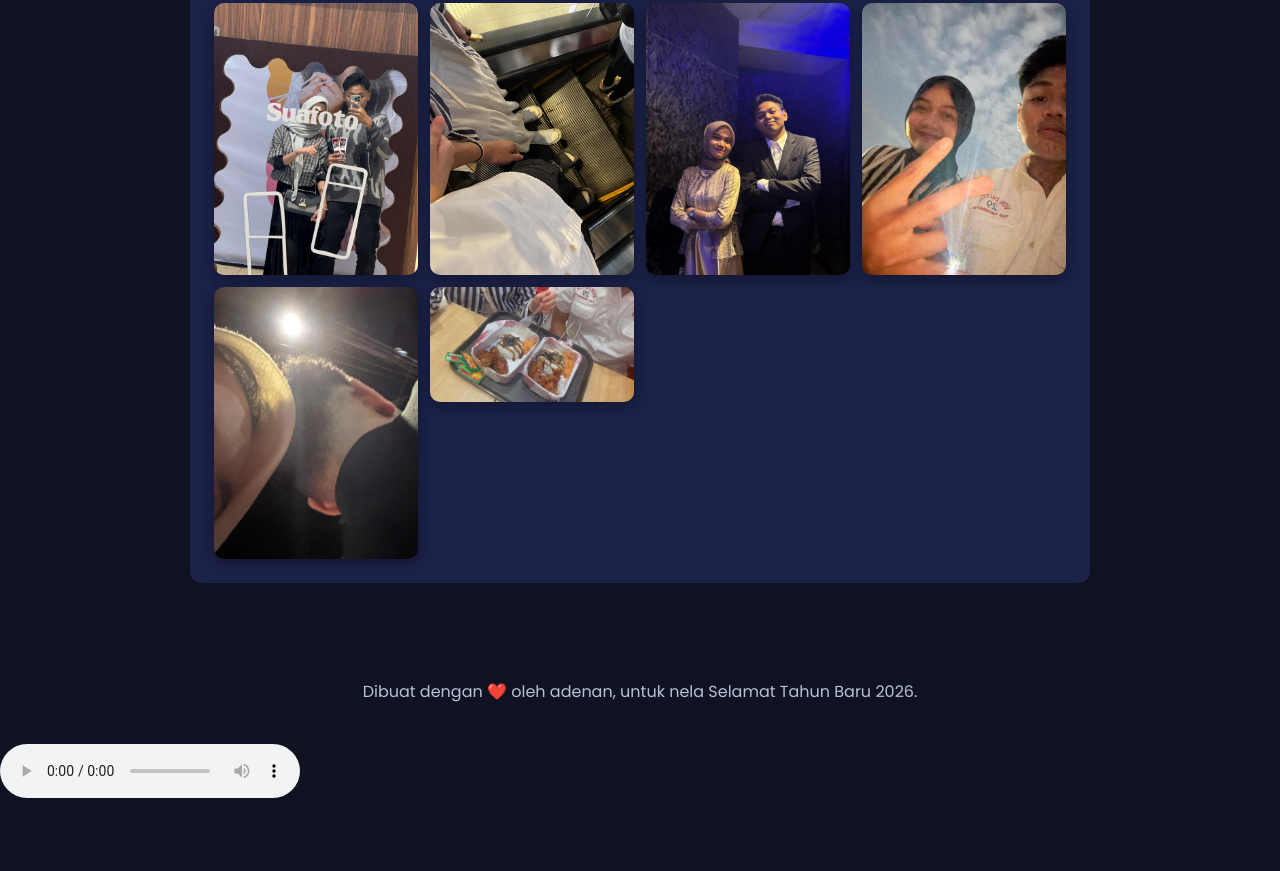
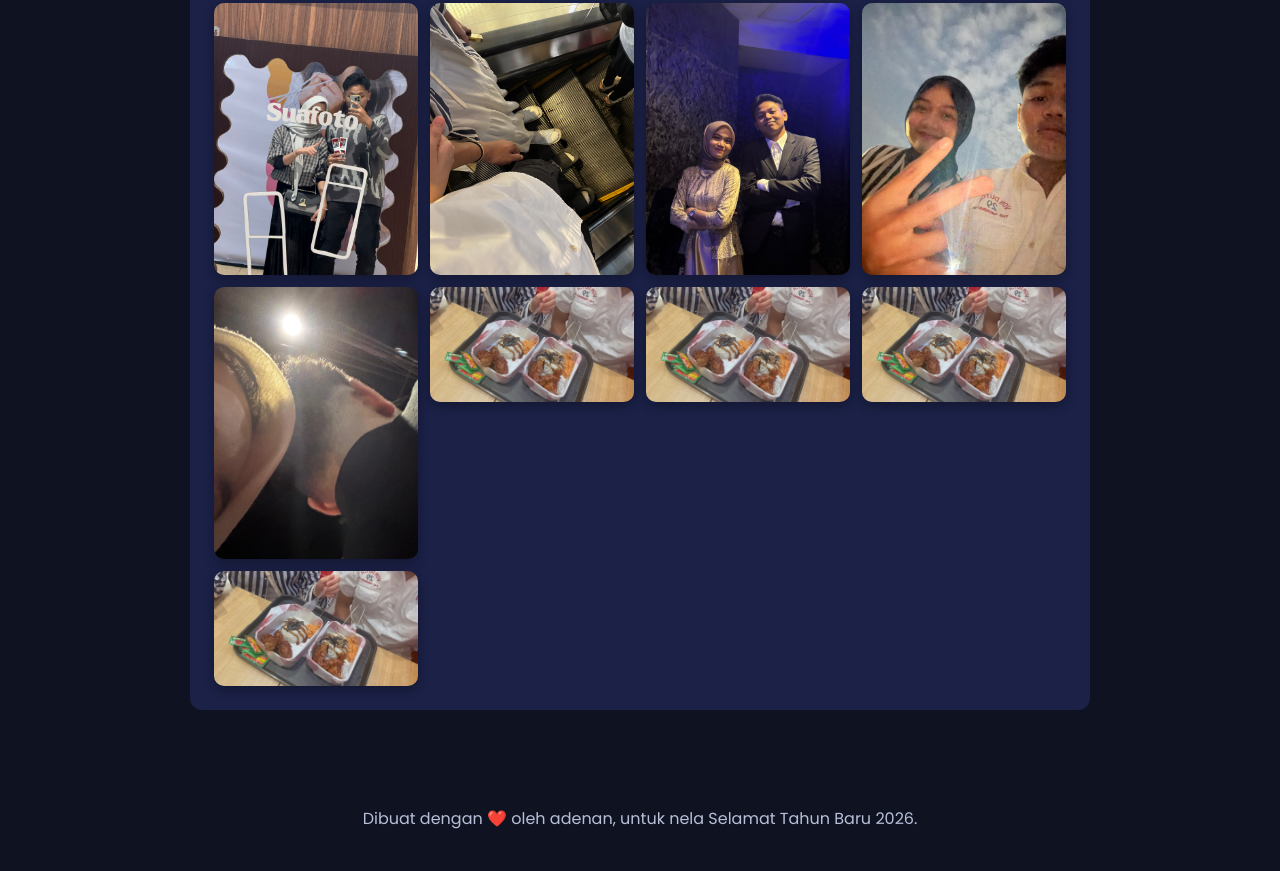
Before and after one commit to faisadnan/for-nela, a plain HTML site: page index.html in a window 1280 px wide. Shown: the part 1097-1968 px from the top of the page. Before the commit the page ends 1902 px from the top, so only its background shows below. Drawn offline with nearby package versions, Linux system fonts and the light colour scheme.

Commit message:
Update index.html

```diff
--- a/index.html
+++ b/index.html
@@ -95,6 +95,9 @@
         <img src="images/nela4.jpg.jpeg" alt="Nela 4">
         <img src="images/nela5.jpg.jpeg" alt="Nela 5">
         <img src="images/nela6.jpg.jpeg" alt="Nela 6">
+        <img src="images/nela6.jpg.jpeg" alt="Nela 7">
+         <img src="images/nela6.jpg.jpeg" alt="Nela 8">
+         <img src="images/nela6.jpg.jpeg" alt="Nela 9">
       </div>
     </div>
   </div>
@@ -133,10 +136,10 @@
     Dibuat dengan ❤️ oleh adenan, untuk nela Selamat Tahun Baru 2026.
   </footer>
 
-  <audio id="bg-music" controls loop>
-  <source src="audio/musik.mp3" type="audio/mpeg">
-  Browser kamu tidak mendukung audio.
+ <audio id="bg-music" loop>
+  <source src="audio/music.mp3" type="audio/mpeg">
 </audio>
+
 
 </body>
 </html>
```
